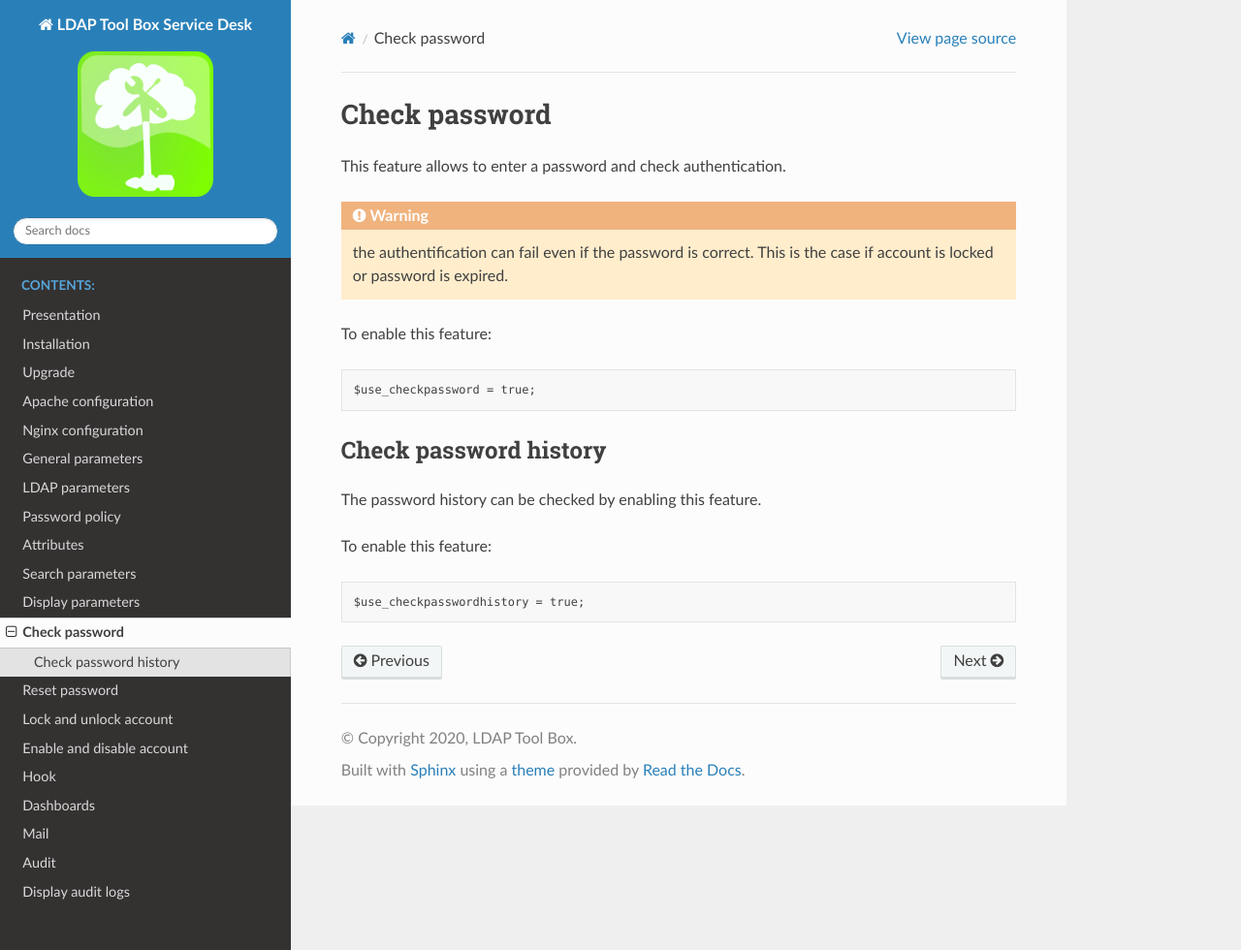
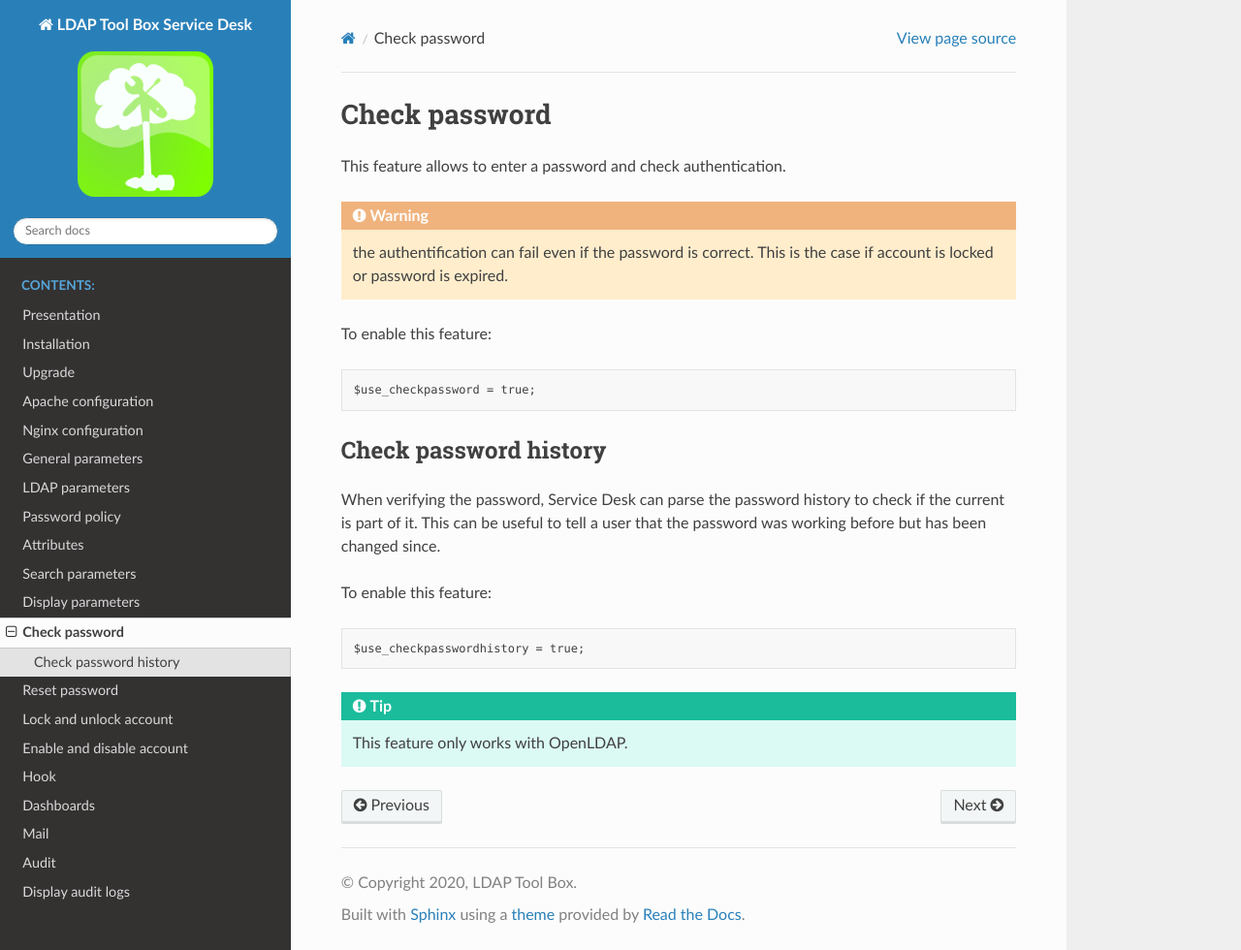
Before and after one commit to ltb-project/service-desk, a Sphinx documentation site: the page built from docs/checkpassword.rst, in a window 1280 px wide and 980 px high. Shown: the whole window at 97% size. Built offline with Sphinx 7.4.7 and the Read the Docs theme 3.1.0, drawn with Linux system fonts in a browser that asks for light colours.

Commit message:
Update lang/fr.inc.php, docs/checkpassword.rst, add note about compatibility (#126)

```diff
--- a/docs/checkpassword.rst
+++ b/docs/checkpassword.rst
@@ -15,10 +15,12 @@
 Check password history
 ----------------------
 
-The password history can be checked by enabling this feature.
+When verifying the password, Service Desk can parse the password history to check if the current is part of it. This can be useful to tell a user that the password was working before but has been changed since.
 
 To enable this feature:
 
 .. code-block:: php
 
     $use_checkpasswordhistory = true;
+
+.. tip:: This feature only works with OpenLDAP.
```
Also changed, not shown: 1 other file.
